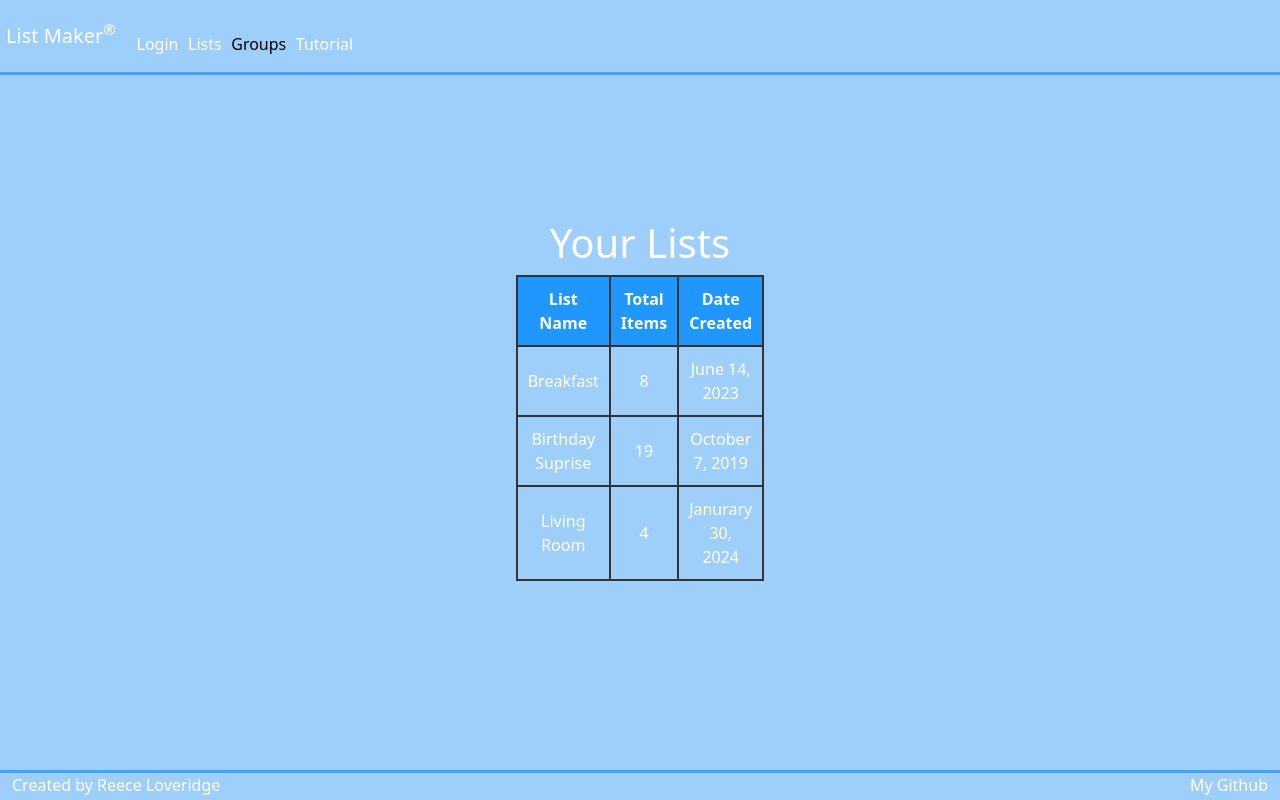
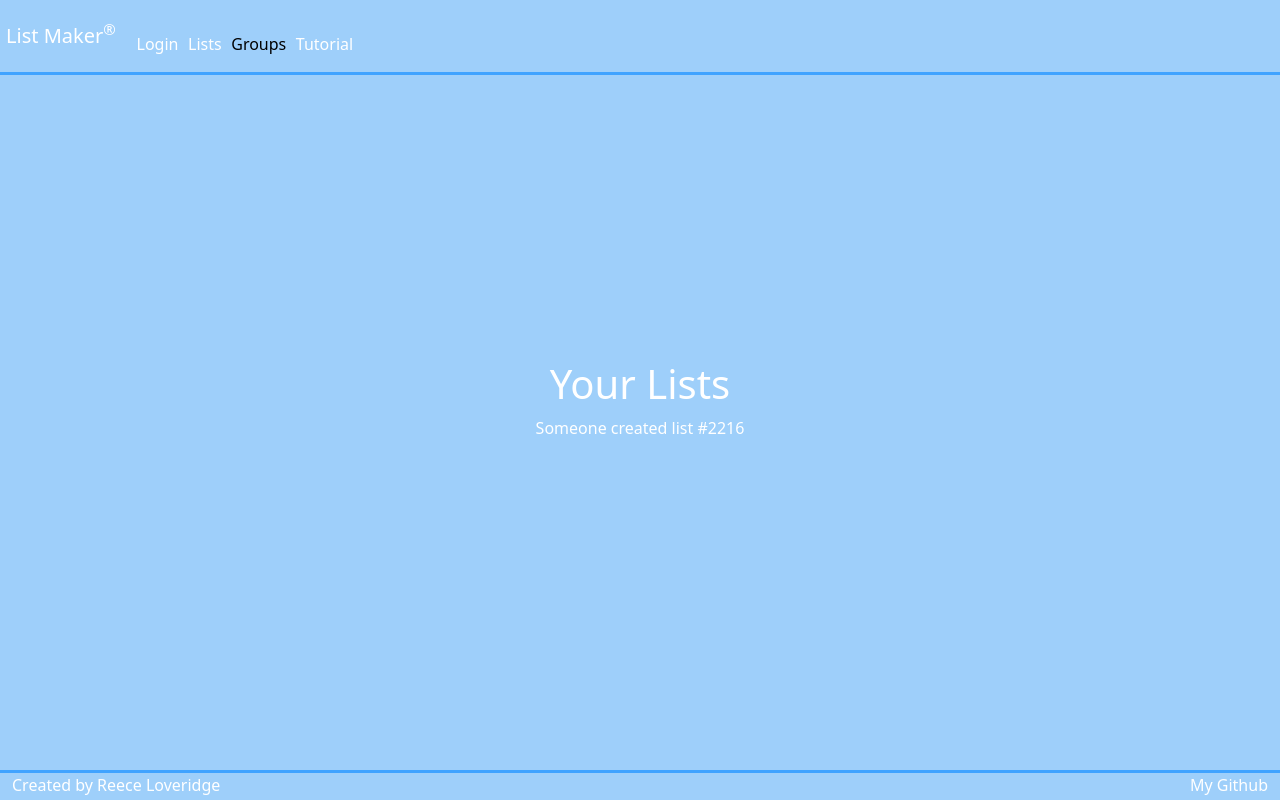
Before and after one commit to reecegeese/startup, a React (Vite) app: page /groups in a window 1280 px wide. Built offline with nearby package versions, Linux system fonts and the light colour scheme.

Commit message:
reactivity for groups page

```diff
--- /dev/null
+++ b/src/groups/contributors.jsx
@@ -0,0 +1,56 @@
+import React from "react";
+
+import { Event, Notifier } from "./notifier";
+import "./groups.css";
+
+export function Contributors(props) {
+  const userName = props.username;
+
+  const [events, setEvent] = React.useState([]);
+
+  React.useEffect(() => {
+    Notifier.addHandler(handleEvent);
+
+    return () => {
+      Notifier.removeHandler(handleEvent);
+    };
+  }, []);
+
+  function handleEvent(event) {
+    setEvent((prevEvents) => {
+      let newEvents = [event, ...prevEvents];
+      if (newEvents.length > 10) {
+        newEvents = newEvents.slice(1, 10);
+      }
+      return newEvents;
+    });
+  }
+
+  function createMessageArray() {
+    const messageArray = [];
+    for (const [i, event] of events.entries()) {
+      let message = "unknown";
+      if (event.type === Event.End) {
+        message = ` created list #${event.value.item}`;
+      }
+
+      messageArray.push(
+        <div key={i} className="event">
+          <span className={"contributor-event"}>
+            {event.from.split("@")[0]}
+          </span>
+          {message}
+        </div>
+      );
+    }
+    return messageArray;
+  }
+
+  return (
+    <div className="contributors">
+      <h1>Your Lists</h1>
+      <span className="contributor-name">{userName}</span>
+      <div id="contributor-messages">{createMessageArray()}</div>
+    </div>
+  );
+}
--- a/src/groups/groups.jsx
+++ b/src/groups/groups.jsx
@@ -1,40 +1,12 @@
 import React from "react";
 import "./groups.css";
 
-export function Groups() {
+import { Contributors } from "./contributors";
+
+export function Groups(props) {
   return (
     <main className="container-fluid text-center">
-      <div>
-        <main class="container-fluid justify-content-center">
-          <h1>Your Lists</h1>
-          <table class="custom-bordered-table">
-            <thead>
-              <tr>
-                <th>List Name</th>
-                <th>Total Items</th>
-                <th>Date Created</th>
-              </tr>
-            </thead>
-            <tbody>
-              <tr>
-                <td>Breakfast</td>
-                <td>8</td>
-                <td>June 14, 2023</td>
-              </tr>
-              <tr>
-                <td>Birthday Suprise</td>
-                <td>19</td>
-                <td>October 7, 2019</td>
-              </tr>
-              <tr>
-                <td>Living Room</td>
-                <td>4</td>
-                <td>Janurary 30, 2024</td>
-              </tr>
-            </tbody>
-          </table>
-        </main>
-      </div>
+      <Contributors userName={props.userName} />
     </main>
   );
 }
--- /dev/null
+++ b/src/groups/notifier.js
@@ -0,0 +1,54 @@
+const Event = {
+  System: "system",
+};
+
+class EventMessage {
+  constructor(from, type, value) {
+    this.from = from;
+    this.type = type;
+    this.value = value;
+  }
+}
+
+class EventNotifier {
+  events = [];
+  handlers = [];
+
+  constructor() {
+    // Simulate chat messages that will eventually come over WebSocket
+    setInterval(() => {
+      const item = Math.floor(Math.random() * 3000);
+      const date = new Date().toLocaleDateString();
+      const userName = "Someone";
+      this.broadcastEvent(userName, Event.End, {
+        name: userName,
+        item: item,
+        date: date,
+      });
+    }, 5000);
+  }
+
+  broadcastEvent(from, type, value) {
+    const event = new EventMessage(from, type, value);
+    this.receiveEvent(event);
+  }
+
+  addHandler(handler) {
+    this.handlers.push(handler);
+  }
+
+  removeHandler(handler) {
+    this.handlers.filter((h) => h !== handler);
+  }
+
+  receiveEvent(event) {
+    this.events.push(event);
+
+    this.handlers.forEach((handler) => {
+      handler(event);
+    });
+  }
+}
+
+const Notifier = new EventNotifier();
+export { Event, Notifier };
```
Also changed, not shown: src/lists/dump.txt (deleted).
